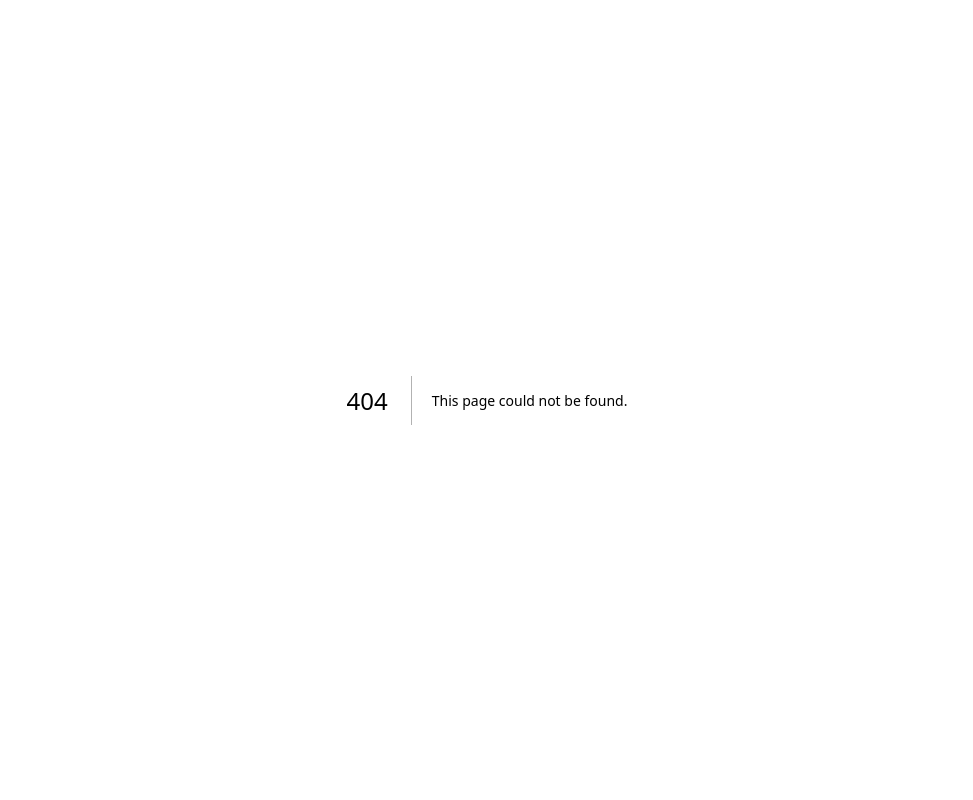
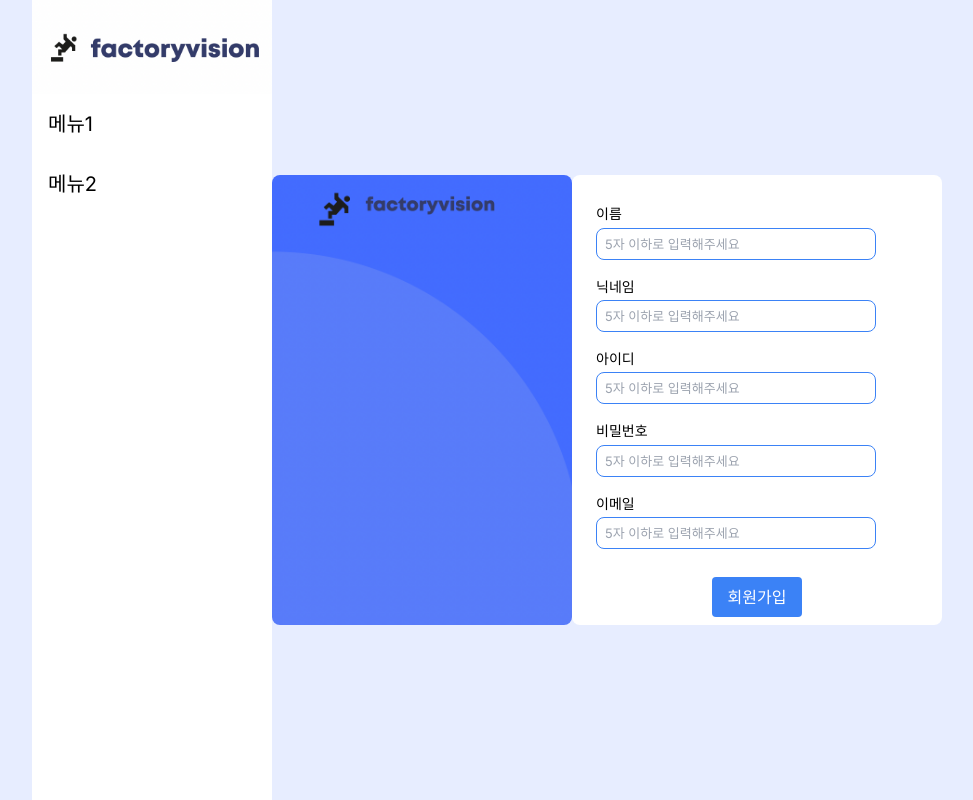
Before and after one commit to factoryvision/frontend, a Next.js app in the folder factoryvision/: page /user/register in a window 1280 px wide. Before the commit this address had no page. Shown: the whole page, without its empty margins (153-1126 px from the left). Built offline with nearby package versions, Linux system fonts and the light colour scheme.

Commit message:
회원가입 페이지 퍼블리싱

```diff
--- /dev/null
+++ b/factoryvision/src/app/user/register/page.tsx
@@ -0,0 +1,98 @@
+import Link from 'next/link';
+import { ChangeEvent, useState } from "react";
+
+const MenuBar = () => {
+    return (
+    <div className="bg-white h-screen lg:w-60 flex flex-col justify-start">
+        <img src="/logo.png" className="w-full" />
+        <div className="text-blue text-xl p-4">메뉴1</div>
+        <div className="text-blue text-xl p-4">메뉴2</div>
+      </div>
+    );
+  };
+
+export default function LoginPage() {
+
+    return (
+        <div className="flex">
+            <MenuBar />
+
+            <div className='flex flex-1 justify-center items-center h-screen'>
+
+                <div className="bg-gray-200 rounded-lg w-[300px] h-[450px] p-5" style={{backgroundImage: 'url(/login_img.png)', backgroundSize: 'cover', backgroundPosition: 'center'}}>
+
+                </div>
+
+
+                <div className="bg-white rounded-lg w-[370px] h-[450px] p-5">
+
+                    <div className="flex flex-col p-1 gap-[0.75rem] mt-1">
+
+                        <div className="flex flex-col gap-[0.25rem] mt-0">
+                            <div className="text-[0.875rem]">이름</div>
+                                <input
+                                className="w-[17.5rem] h-[2rem] bg-[#fff] text-[0.8125rem] rounded-[0.5rem] p-2 border border-blue-500"
+                                type="text"
+                                placeholder="5자 이하로 입력해주세요"
+                                />
+                        </div>
+
+                        <div className="flex flex-col gap-[0.2rem] mt-1">
+                            <div className="text-[0.875rem]">닉네임</div>
+                                <input
+                                className="w-[17.5rem] h-[2rem] bg-[#fff] text-[0.8125rem] rounded-[0.5rem] p-2 border border-blue-500"
+                                type="text"
+                                placeholder="5자 이하로 입력해주세요"
+                                />
+                        </div>
+
+
+                        <div className="flex flex-col gap-[0.2rem] mt-1">
+                            <div className="text-[0.875rem]">아이디</div>
+                                <input
+                                className="w-[17.5rem] h-[2rem] bg-[#fff] text-[0.8125rem] rounded-[0.5rem] p-2 border border-blue-500"
+                                type="text"
+                                placeholder="5자 이하로 입력해주세요"
+                                />
+                        </div>
+
+
+                        <div className="flex flex-col gap-[0.2rem] mt-1">
+                            <div className="text-[0.875rem]">비밀번호</div>
+                                <input
+                                className="w-[17.5rem] h-[2rem] bg-[#fff] text-[0.8125rem] rounded-[0.5rem] p-2 border border-blue-500"
+                                type="text"
+                                placeholder="5자 이하로 입력해주세요"
+                                />
+                        </div>
+
+
+                        <div className="flex flex-col gap-[0.2rem] mt-1">
+                            <div className="text-[0.875rem]">이메일</div>
+                                <input
+                                className="w-[17.5rem] h-[2rem] bg-[#fff] text-[0.8125rem] rounded-[0.5rem] p-2 border border-blue-500"
+                                type="text"
+                                placeholder="5자 이하로 입력해주세요"
+                                />
+                        </div>
+
+
+                        <div className="flex justify-center items-center mt-4">
+                            <button className="bg-blue-500 hover:bg-blue-700 text-white py-2 px-4 rounded p-5">
+                                회원가입
+                            </button>
+                        </div>
+
+                    </div>
+
+
+
+
+
+
+                </div>
+
+            </div>
+        </div>
+    );
+}
```
